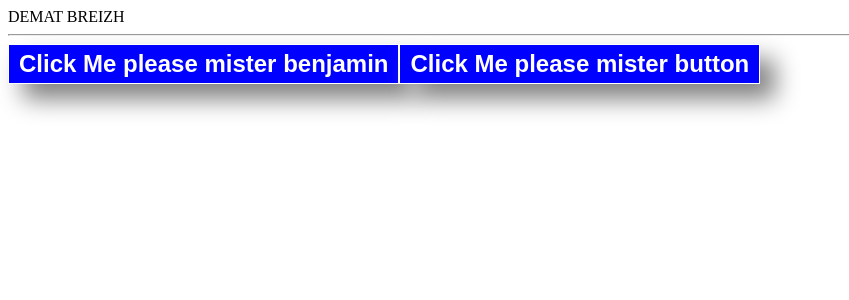
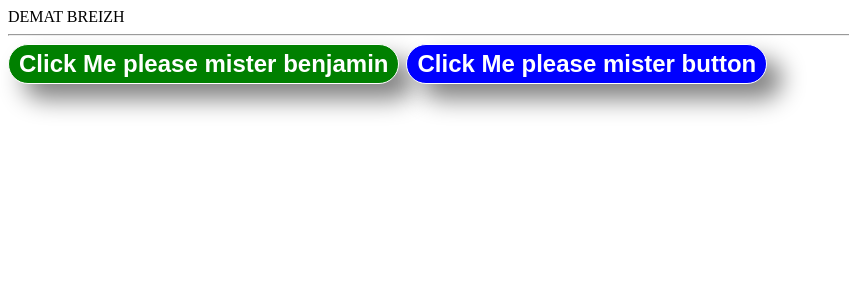
Before and after one commit to ArnaudMaryArnaud/orsys-react-training, a React (Vite) app: page / in a window 1280 px wide. Shown: the top 300 px of the page, without its empty margins (0-849 px from the left). Built offline with nearby package versions, Linux system fonts and the light colour scheme.

Commit message:
Send style from app to button component

```diff
--- a/src/App/App.jsx
+++ b/src/App/App.jsx
@@ -1,5 +1,6 @@
 import React from 'react'
 import Button from './components/Button/Button.jsx';
+
 /**
  *
  * @param {*} props
@@ -8,7 +9,7 @@ import Button from './components/Button/Button.jsx';
 const App=(props) => {
     return (
     <div className='App'>DEMAT BREIZH<hr/>
-    <Button text="benjamin"/>
+    <Button text="benjamin" bgcolor="green" />
     <Button text="button"/>
     </div>
     )
--- a/src/App/components/Button/Button.jsx
+++ b/src/App/components/Button/Button.jsx
@@ -7,7 +7,7 @@ import style from'./Button.module.css'
 const Button=(props) => {
     let message = "Click Me please mister " + props.text;
     return (
-    <button className={style.Button}>{message}</button>
+    <button className={style.Button} style={{backgroundColor: props.bgcolor}}>{message}</button>
     )
 };
 
--- a/src/App/components/Button/Button.module.css
+++ b/src/App/components/Button/Button.module.css
@@ -3,10 +3,16 @@
     padding: 5px 10px;
     background-color: blue;
     color: white;
-    border-radius: 150 px;
-    margin-right:  7 px;
-    margin-bottom: 12 px;
+    border-radius: 30px;
+    margin-right:  7px;
+    margin-bottom: 12px;
     box-shadow:  15px 15px 25px grey;
     font-weight: 900;
     font-size: x-large;
 }
+
+.Button.hover{
+    box-shadow:  10px 10px 25px grey;
+    border: 1px solid grey;
+    color: grey;
+}
```
